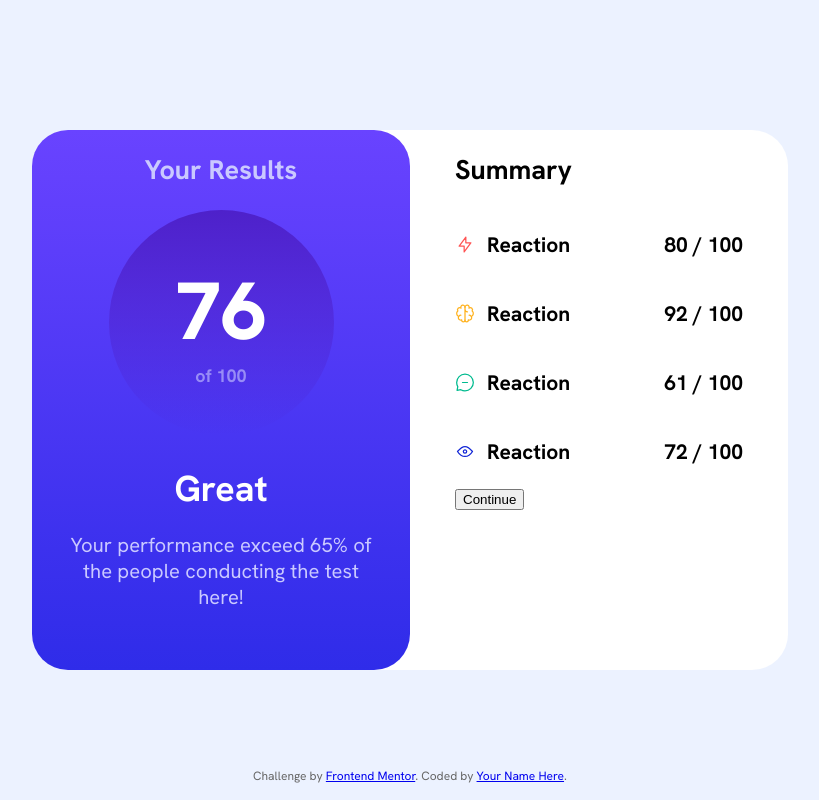
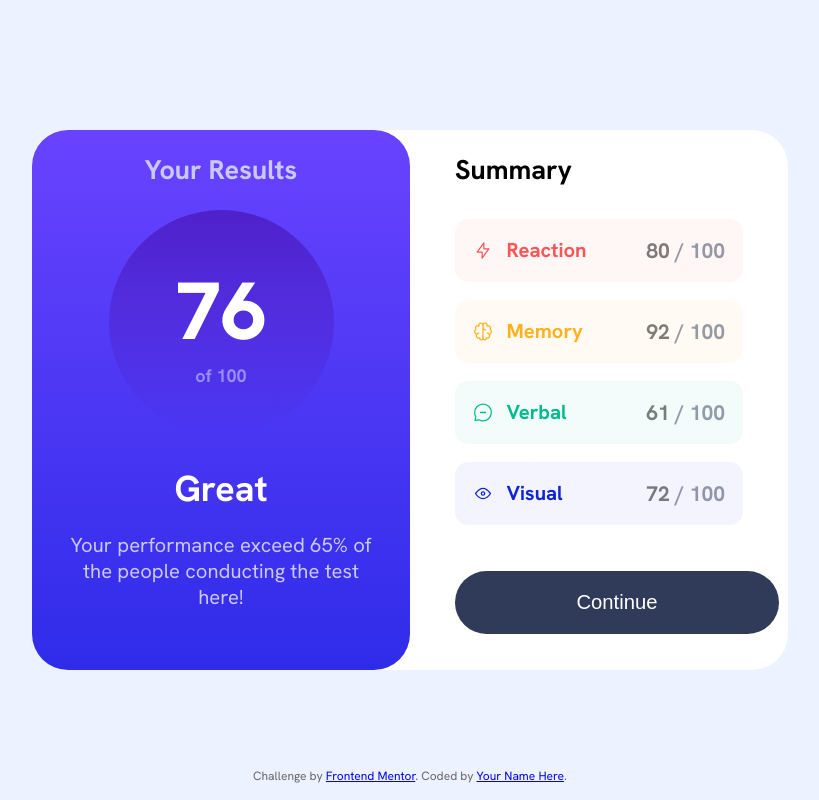
Before and after one commit to hakeem-jc/results-summary, a React (Vite) app: page / in a window 1280 px wide. Shown: the whole page, without its empty margins (230-1049 px from the left). Built offline with nearby package versions, Linux system fonts and the light colour scheme.

Commit message:
Style summary section

```diff
--- a/src/App.css
+++ b/src/App.css
@@ -65,9 +65,36 @@
     font-size: 1.125rem;
 }
 
+.summary__title {
+    margin-bottom: 1.75rem;
+}
+
 .results__summary {
     padding-left: 2.5rem;
 }
+
+.results__scores {
+    display: flex;
+    flex-direction: column;
+    row-gap: 1rem;
+}
+
+.results__summary button {
+    margin-top: 2.5625rem;
+    width: 18rem;
+    height: 3.5rem;
+    border: none;
+    background-color: #303B59;
+    border-radius: 8rem;
+    color: white;
+    font-size: 1.125rem;
+}
+
+.results__summary button:hover {
+    background: linear-gradient(180deg, #7755FF 0%, #6943FF 0.01%, #2F2CE9 100%);
+
+}
+
 
 .app__attribution {
     position: absolute;
--- a/src/App.tsx
+++ b/src/App.tsx
@@ -21,10 +21,12 @@ const App = () => {
 
         <div className='results__summary'>
           <h1 className='summary__title'>Summary</h1>
-          <Score title={"Reaction"} color={'red'} icon={iconReaction} score={80}/>
-          <Score title={"Memory"} color={'yellow'} icon={iconMemory} score={92}/>
-          <Score title={"Verbal"} color={'green'} icon={iconVerbal} score={61}/>
-          <Score title={"Visual"} color={'purple'} icon={iconVisual} score={72}/>
+          <div className="results__scores">
+            <Score title={"Reaction"} color={'red'} icon={iconReaction} score={80}/>
+            <Score title={"Memory"} color={'yellow'} icon={iconMemory} score={92}/>
+            <Score title={"Verbal"} color={'green'} icon={iconVerbal} score={61}/>
+            <Score title={"Visual"} color={'blue'} icon={iconVisual} score={72}/>
+          </div>
           <button>Continue</button>
         </div>
       </section>
--- a/src/components/Score/Score.css
+++ b/src/components/Score/Score.css
@@ -4,9 +4,64 @@
 }
 
 .score__summary-item {
-    width: 288px;
+    width: 16rem;
+    padding: 1rem;
+    height: 3.5rem;
+    display: flex;
+    align-items: center;
+    border-radius: 0.75rem;
 }
 
 .score__summary-item__icon {
-    margin-right: 12px;
+    margin-right: 0.75rem;
 }
+
+.score__summary-label {
+    font-size: 1.125rem;
+}
+
+.score__summary-score {
+    color: #303B59;
+    opacity: 0.5;
+}
+
+.score__summary-score span {
+    color: black;
+    opacity: 1;
+}
+
+.score__summary-red {
+    /* Red (95% White) */
+    background: linear-gradient(0deg, rgba(255, 255, 255, 0.95), rgba(255, 255, 255, 0.95)), #FF5555;
+}
+
+.score__summary-red .score__summary-label {
+    color: #FF5555;
+}
+
+.score__summary-yellow {
+    /* Yellow (95% White) */
+    background: linear-gradient(0deg, rgba(255, 255, 255, 0.95), rgba(255, 255, 255, 0.95)), #FFB21E;
+}
+
+.score__summary-yellow .score__summary-label {
+    color: #FFB21E;
+}
+
+.score__summary-green {
+    /* Green (95% White) */
+    background: linear-gradient(0deg, rgba(255, 255, 255, 0.95), rgba(255, 255, 255, 0.95)), #00BB8F;
+}
+
+.score__summary-green .score__summary-label {
+    color: #00BB8F;
+}
+
+.score__summary-blue {
+    /* Blue (95% White) */
+    background: linear-gradient(0deg, rgba(255, 255, 255, 0.95), rgba(255, 255, 255, 0.95)), #1125D6;
+}
+
+.score__summary-blue .score__summary-label {
+    color: #1125D6;
+}
--- a/src/components/Score/Score.tsx
+++ b/src/components/Score/Score.tsx
@@ -9,13 +9,14 @@ interface ScoreProps {
 }
 
 const Score:FC<ScoreProps> = (props) => {
+    const {color, icon, title, score} = {...props};
     return (
-        <div className='score__summary-item'>
+        <div className={`score__summary-item score__summary-${color}`}>
             <div className='score__summary-left'>
-                <img className='score__summary-item__icon' src={props.icon} alt="icon" />
-                <h3 className='score__summary-label'>Reaction</h3>
+                <img className='score__summary-item__icon' src={icon} alt="icon" />
+                <h3 className='score__summary-label'>{title}</h3>
             </div>
-            <h3 className='score__summary-score'><span>{props.score}</span> / 100</h3>
+            <h3 className='score__summary-score'><span>{score}</span> / 100</h3>
         </div>
     );
 }
```
